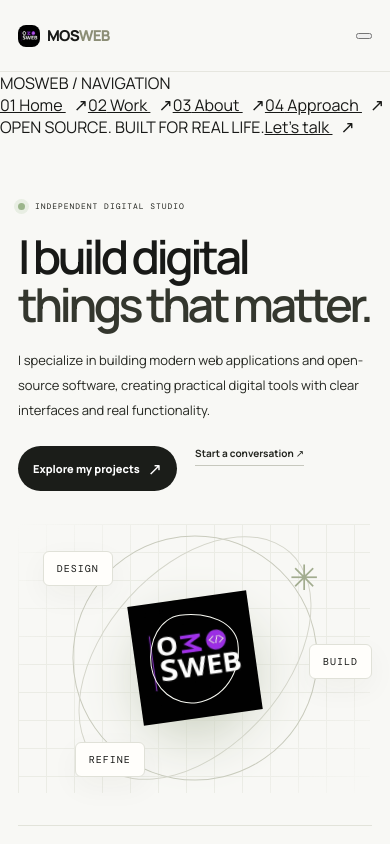
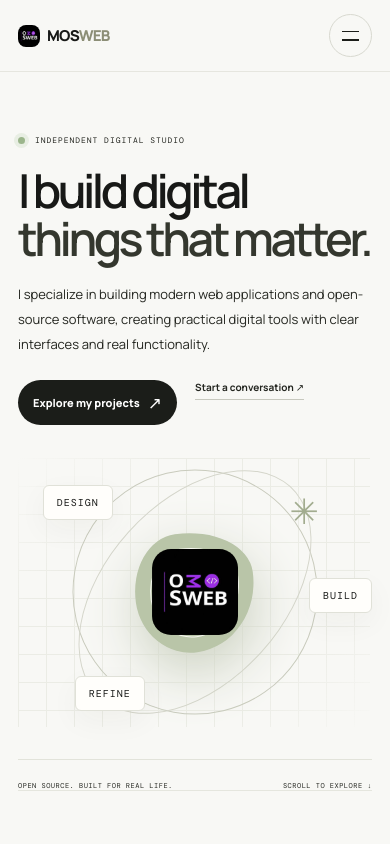
Before and after one commit to moswebgr/MosWeb, a React (Vite) app: page / in a window 390 px wide. Shown: the top 844 px of the page. Built offline with nearby package versions, Linux system fonts and the light colour scheme.

Commit message:
Style responsive full-screen hamburger navigation

```diff
--- a/src/App.css
+++ b/src/App.css
@@ -557,3 +557,179 @@ img, svg, video, canvas {
     column-gap: 12px;
   }
 }
+
+
+/* Full-screen navigation and site mark in the hero artwork. */
+.site-header {
+  position: relative;
+  z-index: 1002;
+}
+.menu-toggle {
+  width: 48px;
+  height: 48px;
+  display: inline-flex;
+  flex-direction: column;
+  align-items: center;
+  justify-content: center;
+  gap: 7px;
+  border: 1px solid #d8d9d0;
+  border-radius: 50%;
+  background: transparent;
+  color: #1b1d19;
+  cursor: pointer;
+  transition: background .2s, border-color .2s;
+}
+.menu-toggle:hover,
+.menu-toggle.is-open {
+  background: #1b1d19;
+  border-color: #1b1d19;
+}
+.menu-toggle span {
+  width: 17px;
+  height: 1.5px;
+  background: currentColor;
+  transition: transform .25s, background .2s;
+}
+.menu-toggle:hover span,
+.menu-toggle.is-open span {
+  background: #fff;
+}
+.menu-toggle.is-open span:first-child {
+  transform: translateY(4.25px) rotate(45deg);
+}
+.menu-toggle.is-open span:last-child {
+  transform: translateY(-4.25px) rotate(-45deg);
+}
+.fullscreen-menu {
+  position: fixed;
+  inset: 0;
+  z-index: 1001;
+  display: flex;
+  align-items: center;
+  justify-content: center;
+  padding: 110px 7vw 55px;
+  background: #f0f1e9;
+  opacity: 0;
+  visibility: hidden;
+  pointer-events: none;
+  clip-path: inset(0 0 100% 0);
+  transition: clip-path .45s cubic-bezier(.77,0,.18,1), opacity .3s, visibility .3s;
+}
+.fullscreen-menu.is-open {
+  opacity: 1;
+  visibility: visible;
+  pointer-events: auto;
+  clip-path: inset(0 0 0 0);
+}
+.fullscreen-menu-inner {
+  width: min(100%, 980px);
+  min-height: min(690px, 100%);
+  display: flex;
+  flex-direction: column;
+}
+.menu-eyebrow {
+  color: #85877b;
+  font: 10px 'DM Mono', monospace;
+  letter-spacing: .16em;
+  margin-bottom: clamp(35px, 7vh, 75px);
+}
+.fullscreen-menu-links {
+  display: flex;
+  flex-direction: column;
+  border-top: 1px solid #d8dacf;
+}
+.fullscreen-menu-links a {
+  display: flex;
+  align-items: center;
+  gap: 25px;
+  padding: clamp(13px, 2.5vh, 24px) 0;
+  border-bottom: 1px solid #d8dacf;
+  color: #1b1d19;
+  font-size: clamp(38px, 7vw, 76px);
+  line-height: 1;
+  font-weight: 600;
+  letter-spacing: -.07em;
+  text-decoration: none;
+  transition: color .2s, padding .25s;
+}
+.fullscreen-menu-links a:hover {
+  color: #858d75;
+  padding-left: 12px;
+}
+.fullscreen-menu-links a > span {
+  width: 30px;
+  color: #929487;
+  font: 10px 'DM Mono', monospace;
+  letter-spacing: .08em;
+}
+.fullscreen-menu-links .arrow {
+  margin-left: auto;
+  font-size: clamp(20px, 3vw, 32px);
+}
+.fullscreen-menu-bottom {
+  margin-top: auto;
+  padding-top: 30px;
+  display: flex;
+  align-items: center;
+  justify-content: space-between;
+  gap: 20px;
+  color: #77796f;
+  font: 10px 'DM Mono', monospace;
+  letter-spacing: .1em;
+}
+.fullscreen-menu-bottom a {
+  color: #1b1d19;
+  font: 800 12px 'Manrope', sans-serif;
+  letter-spacing: 0;
+  text-decoration: none;
+  border: 1px solid #cfd1c5;
+  border-radius: 999px;
+  padding: 14px 19px;
+}
+.art-core img {
+  width: 72%;
+  height: 72%;
+  object-fit: contain;
+  border-radius: 22%;
+  transform: rotate(8deg);
+}
+@media (max-width: 700px) {
+  .site-header {
+    flex-wrap: nowrap !important;
+    min-height: 72px;
+    height: 72px;
+  }
+  .main-nav,
+  .site-header > .header-cta {
+    display: none !important;
+  }
+  .menu-toggle {
+    width: 43px;
+    height: 43px;
+    flex: 0 0 auto;
+  }
+  .fullscreen-menu {
+    padding: 100px 24px 30px;
+  }
+  .fullscreen-menu-links a {
+    gap: 13px;
+    font-size: clamp(38px, 12vw, 58px);
+  }
+  .fullscreen-menu-links a > span {
+    width: 22px;
+    font-size: 8px;
+  }
+  .fullscreen-menu-bottom {
+    align-items: flex-start;
+    flex-direction: column;
+    font-size: 8px;
+  }
+}
+@media (prefers-reduced-motion: reduce) {
+  .fullscreen-menu,
+  .menu-toggle,
+  .menu-toggle span,
+  .fullscreen-menu-links a {
+    transition: none !important;
+  }
+}
```
